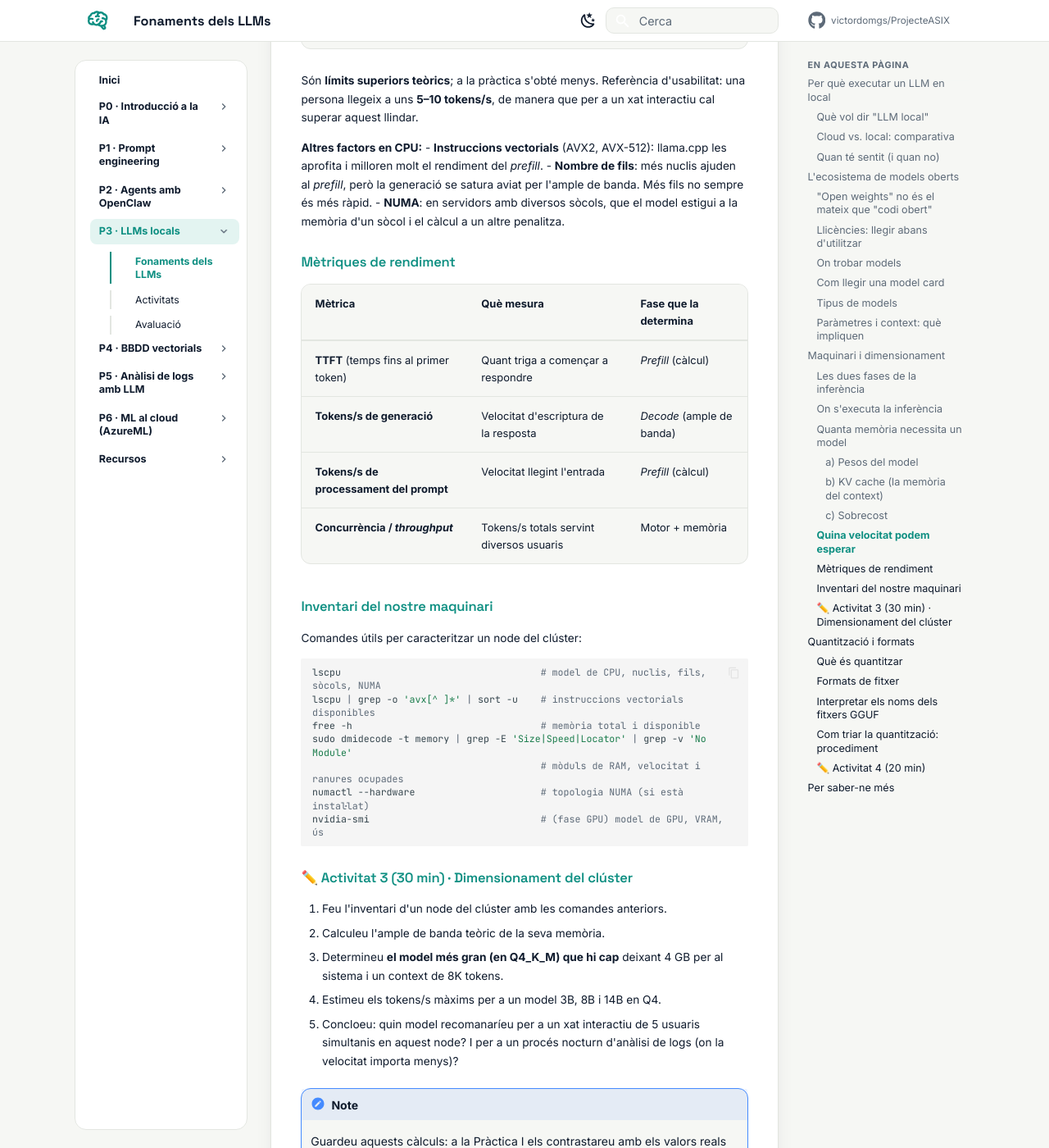
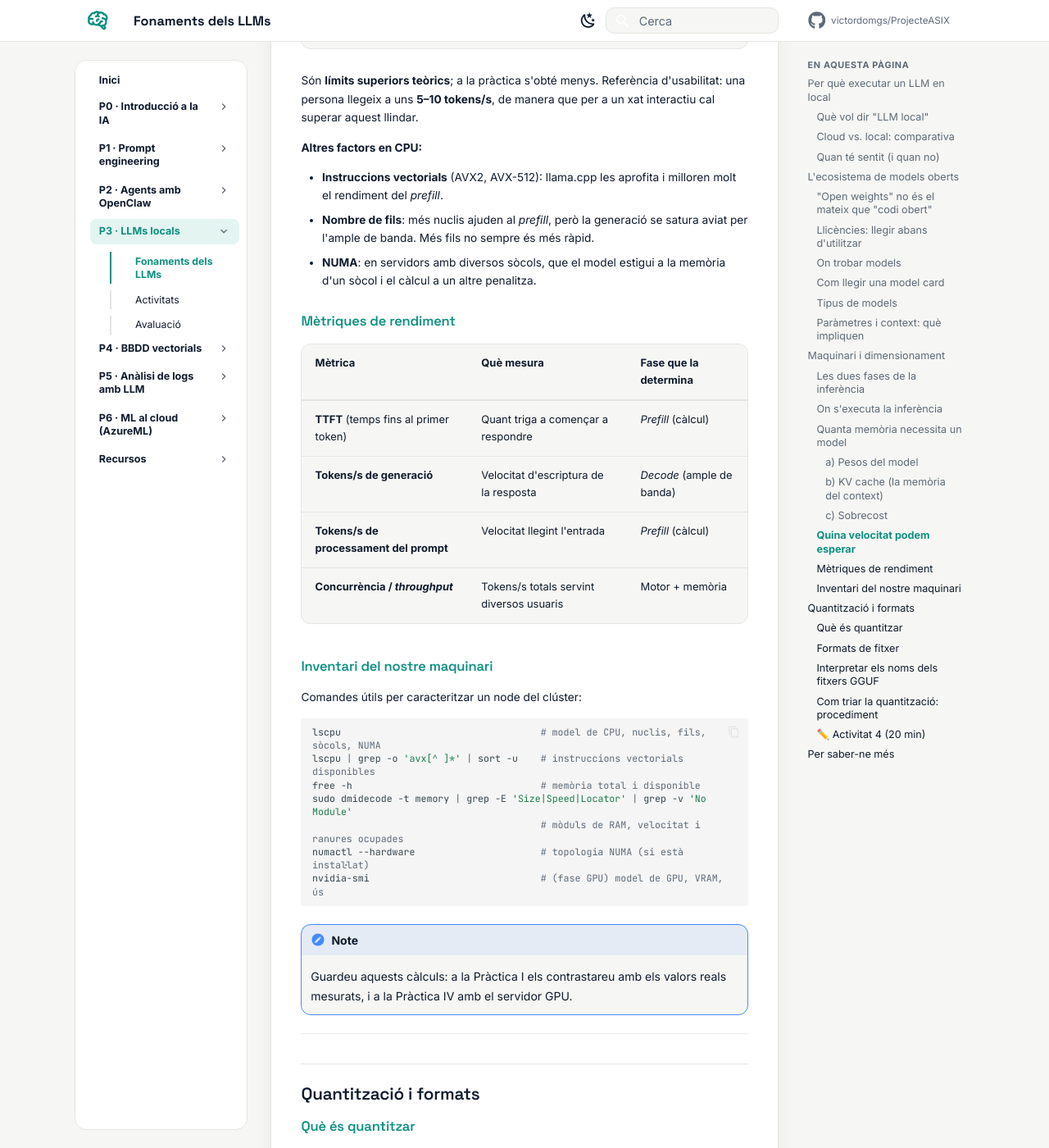
Before and after one commit to victordomgs/ProjecteASIX, an MkDocs documentation site: the page built from docs/p3-llms-locals/teoria.md, in a window 1280 px wide and 1400 px high, scrolled down 7533 px. Shown: the whole window at 82% size. Built offline with MkDocs 1.6.1 and Material for MkDocs 9.7.7, drawn with Linux system fonts in a browser that asks for light colours; comment, search, counter and statistics services are not loaded.

Commit message:
Update teoria.md

````diff
--- a/docs/p3-llms-locals/teoria.md
+++ b/docs/p3-llms-locals/teoria.md
@@ -209,6 +209,7 @@ Tokens/s màxims (teòric) ≈ Ample de banda de memòria (GB/s) / Mida del mode
 Són **límits superiors teòrics**; a la pràctica s'obté menys. Referència d'usabilitat: una persona llegeix a uns **5–10 tokens/s**, de manera que per a un xat interactiu cal superar aquest llindar.
 
 **Altres factors en CPU:**
+
 - **Instruccions vectorials** (AVX2, AVX-512): llama.cpp les aprofita i milloren molt el rendiment del *prefill*.
 - **Nombre de fils**: més nuclis ajuden al *prefill*, però la generació se satura aviat per l'ample de banda. Més fils no sempre és més ràpid.
 - **NUMA**: en servidors amb diversos sòcols, que el model estigui a la memòria d'un sòcol i el càlcul a un altre penalitza.
@@ -235,13 +236,6 @@ sudo dmidecode -t memory | grep -E 'Size|Speed|Locator' | grep -v 'No Module'
 numactl --hardware                      # topologia NUMA (si està instal·lat)
 nvidia-smi                              # (fase GPU) model de GPU, VRAM, ús
 ```
-
-### ✏️ Activitat 3 (30 min) · Dimensionament del clúster
-1. Feu l'inventari d'un node del clúster amb les comandes anteriors.
-2. Calculeu l'ample de banda teòric de la seva memòria.
-3. Determineu **el model més gran (en Q4_K_M) que hi cap** deixant 4 GB per al sistema i un context de 8K tokens.
-4. Estimeu els tokens/s màxims per a un model 3B, 8B i 14B en Q4.
-5. Concloeu: quin model recomanaríeu per a un xat interactiu de 5 usuaris simultanis en aquest node? I per a un procés nocturn d'anàlisi de logs (on la velocitat importa menys)?
 
 !!! note
     Guardeu aquests càlculs: a la Pràctica I els contrastareu amb els valors reals mesurats, i a la Pràctica IV amb el servidor GPU.
````
